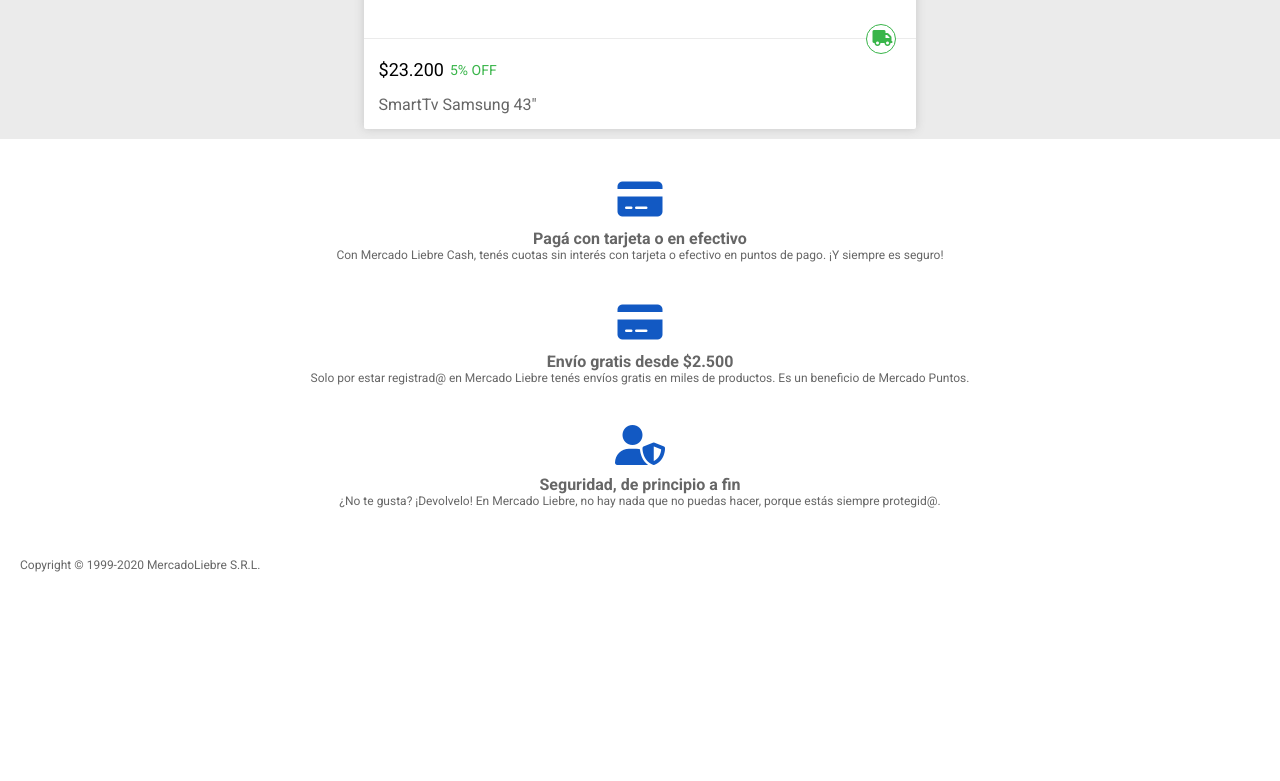
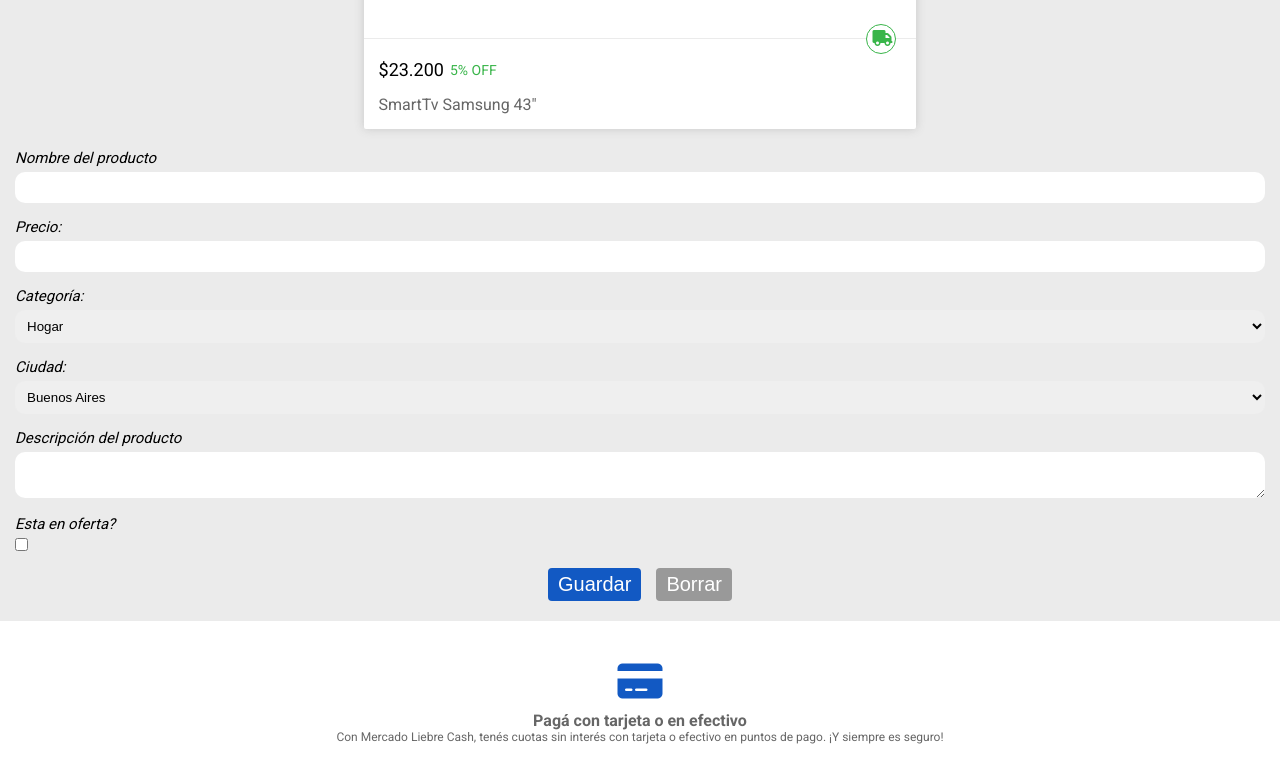
Before and after one commit to sleklere/mercado-liebre-santiago-leklere, a website: page views/home.html in a window 1280 px wide. Shown: the part 2060-2841 px from the top of the page. Before the commit the page ends 2652 px from the top, so only its background shows below. Drawn offline with Linux system fonts and the light colour scheme; files that its build step writes are made by us from their sources; files whose address does not match are found by name.

Commit message:
form creado y ajustes generales

```diff
--- a/app.js
+++ b/app.js
@@ -2,7 +2,7 @@
 const app = express();
 const path = require("path");
 
-app.listen(3030, (req, res) => {
+app.listen(3000, (req, res) => {
   console.log("Server corriendo");
 });
 
--- a/public/css/queries.css
+++ b/public/css/queries.css
@@ -50,7 +50,7 @@
   }
 
   .search-bar-div {
-    max-width: 300px;
+    max-width: 600px;
   }
 
   .compra-en-cuotas {
@@ -71,10 +71,6 @@
     padding-right: 10rem;
   }
 
-  .search-bar-div {
-    max-width: 600px;
-  }
-
   .compra-en-cuotas {
     min-width: 370px;
     font-size: 1.8rem;
--- a/public/css/style.css
+++ b/public/css/style.css
@@ -99,7 +99,6 @@
   height: 100%;
   padding: 0.5rem;
   border: 1px solid #ebebeb;
-  padding: 0.5rem;
   border-top-right-radius: 5px;
   border-bottom-right-radius: 5px;
 }
@@ -183,11 +182,20 @@
   background-color: #fff;
   margin-bottom: 10px;
   border-radius: 2px;
+  transition: all 0.4s;
+}
+
+.section-ofertas div article:last-child {
+  margin-bottom: 0 !important;
 }
 
 main section article img {
-  width: 100%;
   padding: 1.5rem;
+}
+
+main section article:hover {
+  transform: scale(1.02);
+  cursor: pointer;
 }
 
 .descripcion-producto {
@@ -220,13 +228,13 @@
 
 .precios {
   font-size: 1.8rem;
-  flex-grow: 30%;
+  /* flex-grow: 0.3; */
 }
 
 .descuentos {
   font-size: 1.4rem;
   color: #39b54a;
-  flex-grow: 70%;
+  /* flex-grow: 0.7; */
 }
 
 .descripciones {
@@ -234,6 +242,58 @@
   color: #666;
   display: none;
   margin-top: 15px;
+}
+
+/* ///////////////////// */
+/* Form */
+/* ///////////////////// */
+
+.create-form {
+  padding: 2rem 1.5rem;
+  background-color: #ebebeb;
+}
+
+.divs-form {
+  margin-bottom: 1.5rem;
+}
+
+.divs-form label {
+  display: block;
+  font-style: italic;
+  font-size: 1.5rem;
+  margin-bottom: 0.5rem;
+}
+
+.control {
+  width: 100%;
+  padding: 0.8rem;
+  border-radius: 10px;
+  /* border: 1px solid #222; */
+  border: none;
+}
+
+.control:focus {
+  outline: none !important;
+  border: 2px solid #eac926;
+}
+
+.div-buttons-form {
+  display: flex;
+  justify-content: center;
+  gap: 1.5rem;
+}
+
+.create-form button {
+  background-color: #1259c3;
+  border: none;
+  font-size: 20px;
+  color: #fff;
+  padding: 0.5rem 1rem;
+  border-radius: 4px;
+}
+
+.div-buttons-form :nth-child(2) {
+  background-color: #999;
 }
 
 /* ///////////////////// */
--- a/views/home.html
+++ b/views/home.html
@@ -72,7 +72,7 @@
     </header>
     <img class="banner" src="/images/img-home-banner.jpg" />
     <main>
-      <section>
+      <section class="section-ultima-visita">
         <h2 class="titulares">Basado en tu última visita</h2>
         <div class="articulos">
           <article>
@@ -128,7 +128,7 @@
         </div>
       </section>
 
-      <section>
+      <section class="section-ofertas">
         <h2 class="titulares">Ofertas</h2>
         <div class="articulos">
           <article>
@@ -170,6 +170,47 @@
         </div>
       </section>
     </main>
+
+    <!-- FORM -->
+    <form action="/crear-producto" method="post" class="create-form">
+      <div class="divs-form">
+        <label>Nombre del producto</label>
+        <input type="text" name="nombre" class="control" />
+      </div>
+      <div class="divs-form">
+        <label>Precio:</label>
+        <input type="text" name="precio" class="control" />
+      </div>
+      <div class="divs-form">
+        <label>Categoría:</label>
+        <select name="categoria" class="control">
+          <option value="hogar">Hogar</option>
+          <option value="electro">Electro</option>
+          <option value="indumentaria">Indumentaria</option>
+        </select>
+      </div>
+      <div class="divs-form">
+        <label>Ciudad:</label>
+        <select name="ciudad" class="control">
+          <option value="bsas">Buenos Aires</option>
+          <option value="ros">Rosario</option>
+          <option value="mdz">Mendoza</option>
+        </select>
+      </div>
+      <div class="divs-form">
+        <label>Descripción del producto</label>
+        <textarea name="descripcion" class="control"></textarea>
+      </div>
+      <div class="divs-form">
+        <label>Esta en oferta?</label>
+        <input type="checkbox" name="enOferta" />
+      </div>
+      <div class="div-buttons-form">
+        <button type="submit">Guardar</button>
+        <button type="reset">Borrar</button>
+      </div>
+    </form>
+
     <footer>
       <div>
         <i class="fa-solid fa-credit-card"></i>
```
